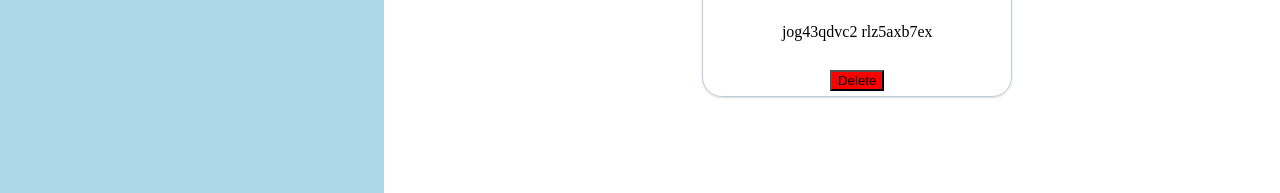
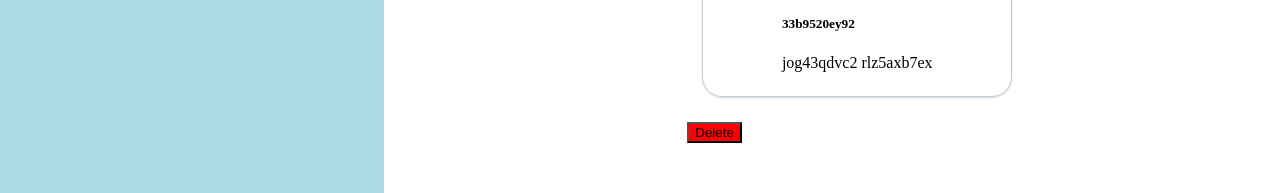
Before and after one commit to netia1128/netia_fe_react_homework, a React (Create React App) app: page / in a window 1280 px wide. Shown: the part 347-540 px from the top of the page. Built offline with nearby package versions, Linux system fonts and the light colour scheme.

Commit message:
Add progress on delete

```diff
--- a/src/components/Button.js
+++ b/src/components/Button.js
@@ -3,9 +3,10 @@ import { useState } from 'react';
 const Button = ({cards, id}) => {
 
   const [newCards, setCards] = useState(cards);
+  console.log("BUTTON CARDS ARE", cards);
 
   const deleteCard = (id) => {
-    setCards(cards.filter((card) => card.id !== id));
+    setCards({cards}.filter((card) => card.id !== id));
   }
 
   return <button className='delete-button' onClick={() => deleteCard(id)}>
--- a/src/components/Card.js
+++ b/src/components/Card.js
@@ -1,5 +1,4 @@
 import React from 'react'
-import Button from './Button.js'
 
 const Card = ( {id = 1, key = 1} ) => {
   const imageUrl = `https://picsum.photos/seed/card_${id}/800/800`;
@@ -15,7 +14,6 @@ const Card = ( {id = 1, key = 1} ) => {
         <h5>{header}</h5>
         <p>{details}</p>
       </summary>
-      <Button id={id}/>
     </article>
   )
 }
--- a/src/components/Cards.js
+++ b/src/components/Cards.js
@@ -1,5 +1,6 @@
 import React from 'react'
 import Card from './Card.js'
+import Button from './Button.js'
 
 const generateNewCardDeck = (numCards = Math.floor(Math.random() * 9)) => {
   let cards = [];
@@ -16,13 +17,12 @@ const Cards = () => {
 
   let cards = generateNewCardDeck();
 
-  console.log(cards)
-
-  ;
   return (
     <section>
       {cards.map((card, index) => (
-        <article key={index}>{card}</article>
+        <article key={index}>{card}
+        <Button id={index + 1} cards={cards}/>
+        </article>
       ))}
     </section>
   )
```
